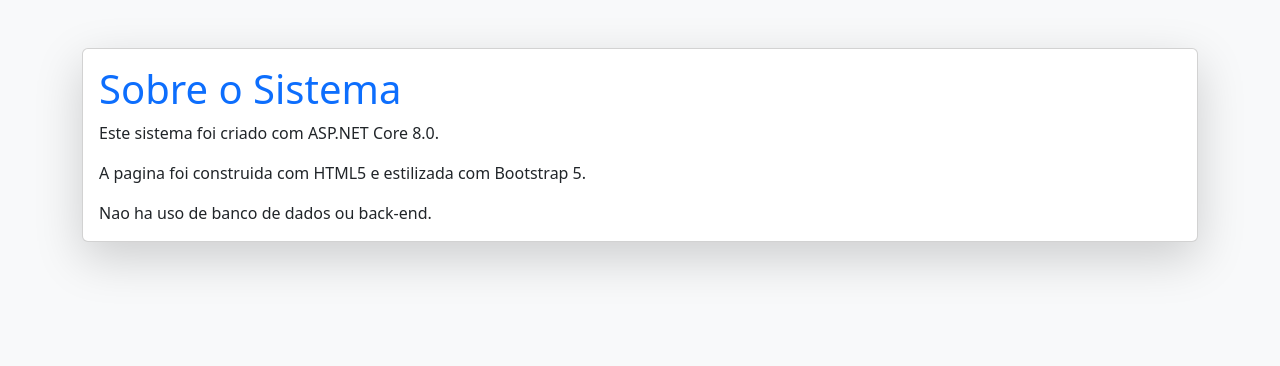
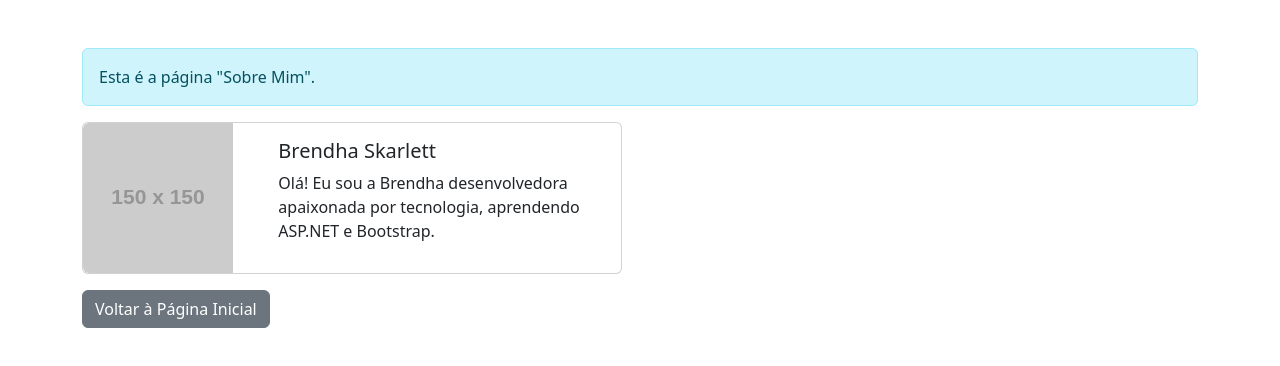
Before and after one commit to BrendhaSkarlett/MinhaPrimeiraPagina, a plain HTML site: page wwwroot/sobre.html in a window 1280 px wide. Drawn offline with nearby package versions, Linux system fonts and the light colour scheme; placeholder pictures from the web are drawn by us.

Commit message:
minhaprimeirapagina

```diff
--- a/wwwroot/sobre.html
+++ b/wwwroot/sobre.html
@@ -1,20 +1,29 @@
-<!doctype html>
-<html lang="pt-br">
+<!DOCTYPE html>
+<html>
 <head>
-    <meta charset="utf-8">
-    <title>Sobre o Sistema</title>
-    <link href="https://cdn.jsdelivr.net/npm/bootstrap@5.3.5/dist/css/bootstrap.min.css" rel="stylesheet">
+    <meta charset="UTF-8">
+    <title>Sobre Mim</title>
+    <link href="https://cdn.jsdelivr.net/npm/bootstrap@5.3.3/dist/css/bootstrap.min.css" rel="stylesheet">
 </head>
-<body class="bg-light">
-    <div class="container mt-5">
-        <div class="card shadow-lg">
-            <div class="card-body">
-                <h1 class="card-title text-primary">Sobre o Sistema</h1>
-                <p class="card-text">Este sistema foi criado com ASP.NET Core 8.0.</p>
-                <p class="card-text">A pagina foi construida com HTML5 e estilizada com Bootstrap 5.</p>
-                <p class="card-text">Nao ha uso de banco de dados ou back-end.</p>
+<body class="container mt-5">
+    <div class="alert alert-info" role="alert">
+        Esta é a página "Sobre Mim".
+    </div>
+
+    <div class="card mb-3" style="max-width: 540px;">
+        <div class="row g-0">
+            <div class="col-md-4">
+                <img src="https://via.placeholder.com/150" class="img-fluid rounded-start" alt="Minha Foto">
+            </div>
+            <div class="col-md-8">
+                <div class="card-body">
+                    <h5 class="card-title">Brendha Skarlett</h5>
+                    <p class="card-text">Olá! Eu sou a Brendha desenvolvedora apaixonada por tecnologia, aprendendo ASP.NET e Bootstrap.</p>
+                </div>
             </div>
         </div>
     </div>
+
+    <a href="/" class="btn btn-secondary">Voltar à Página Inicial</a>
 </body>
 </html>
```
Also changed, not shown: wwwroot/index.html (+12 -13 lines).
